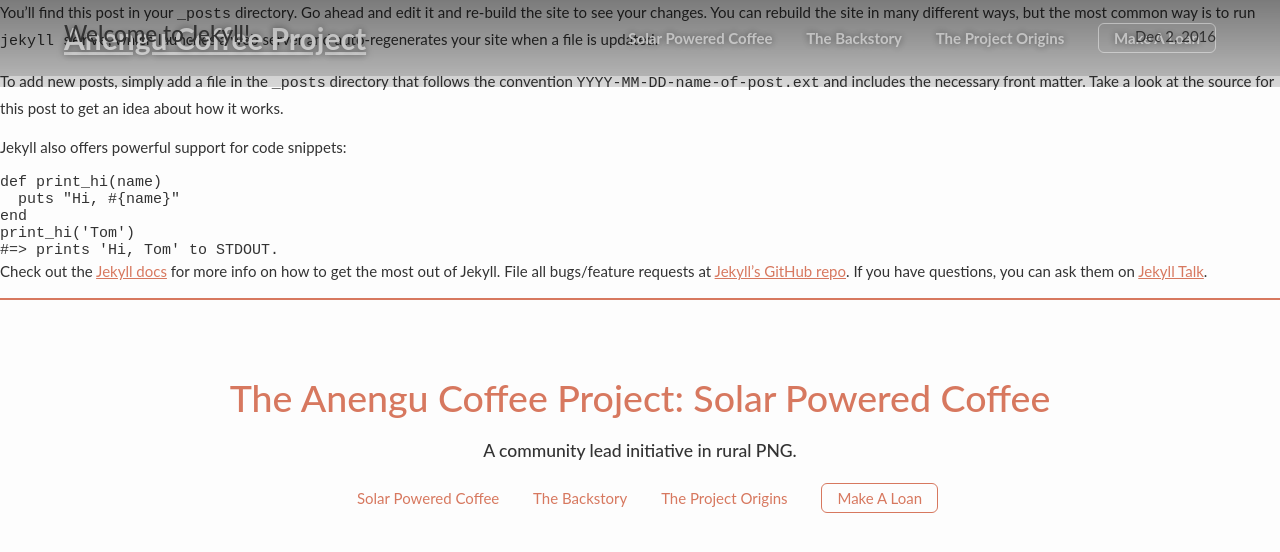
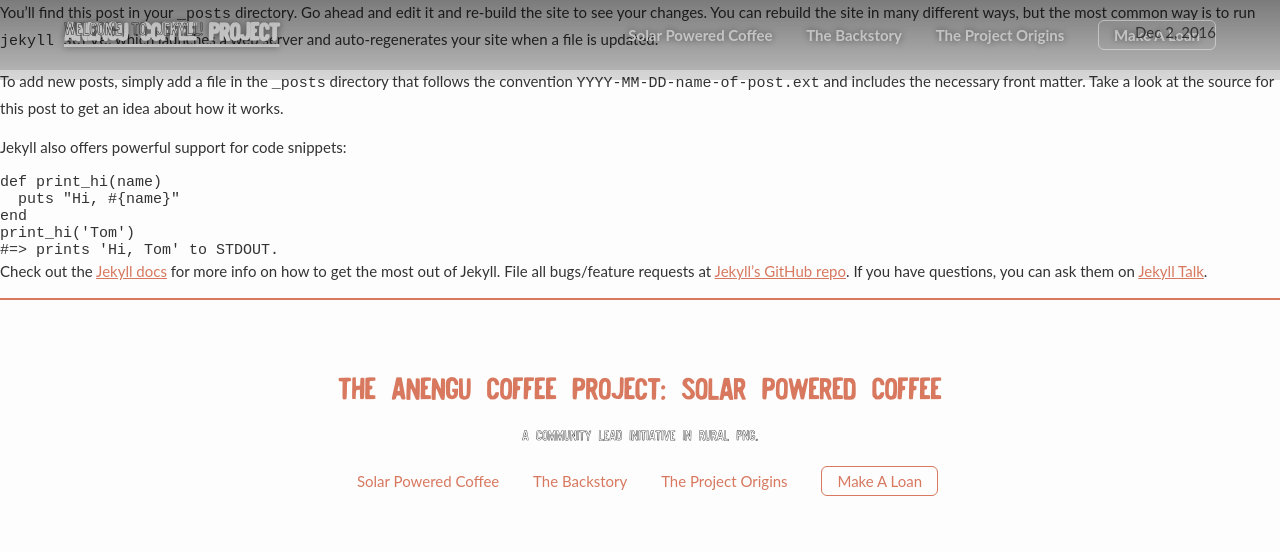
Before and after one commit to AnenguCoffeeProject/solarpoweredcoffee, a Jekyll site: the page built from _posts/2016-12-02-welcome-to-jekyll.markdown, in a window 1280 px wide. Shown: the top 552 px of the page. Built offline with Jekyll 4.4.1, drawn with Linux system fonts in a browser that asks for light colours; nearby versions of some CDN libraries.

Commit message:
Going live

```diff
--- a/_includes/header.html
+++ b/_includes/header.html
@@ -2,7 +2,7 @@
   <a class="brand" href="/">Anengu Coffee Project</a>
 
   <nav>
-    <button class="menu"><i class="fa fa-bars"></i> Menu</button>
+    <button class="menu" id="openMenu"><i class="fa fa-bars"></i> Menu</button>
     <ul>
       <li><a class="smoothScroll" href="#solarPoweredCoffee">Solar Powered Coffee</a></li>
       <li><a class="smoothScroll" href="#theBackstory">The Backstory</a></li>
@@ -12,3 +12,12 @@
   </nav>
 
 </header>
+<div class="collapsed-menu">
+  <ul>
+    <li><button class="menu" id="closeMenu"><i class="fa fa-times"></i> Close</button></li>
+    <li><a class="collapsed-item" href="#solarPoweredCoffee">Solar Powered Coffee</a></li>
+    <li><a class="collapsed-item" href="#theBackstory">The Backstory</a></li>
+    <li><a class="collapsed-item" href="#projectOrigins">The Project Origins</a></li>
+    <li><a class="collapsed-item" href="#makeLoan">Make A Loan</a></li>
+  </ul>
+</div>
--- /dev/null
+++ b/_sass/_fonts.scss
@@ -0,0 +1,10 @@
+@font-face {
+  font-family: 'Sandman_Fill';
+  src: url('/fonts/Sandman_Fill.woff') format('woff'),
+       url('/fonts/Sandman_Fill') format('truetype');
+}
+@font-face {
+  font-family: 'Sandman_Line';
+  src: url('/fonts/Sandman_Line.woff') format('woff'),
+       url('/fonts/Sandman_Line') format('truetype');
+}
--- a/_sass/_header.scss
+++ b/_sass/_header.scss
@@ -3,12 +3,15 @@
   z-index: 2;
   width: 90%;
   padding: 1.333rem 5%;
-  background: linear-gradient(to bottom, rgba(0,0,0,0.3), rgba(0,0,0,0.15));
+  background: linear-gradient(to bottom, rgba(0,0,0,0.4), rgba(0,0,0,0.25));
   font-weight: 700;
   display: flex;
   align-items: center;
   justify-content: space-between;
   transition: 0.6s ease;
+  @include for-tablet-landscape-up {
+    background: linear-gradient(to bottom, rgba(0,0,0,0.3), rgba(0,0,0,0.15));
+  }
   ul {
     display: none;
     li {
@@ -48,7 +51,10 @@
   }
   a.brand {
     font-family: "Sandman_Fill", $headings-font-family;
-    font-size: 2rem;
+    font-size: 1.5rem;
+    @include for-tablet-landscape-up {
+      font-size: 2rem;
+    }
   }
   button {
     display: block;
@@ -72,3 +78,33 @@
     text-shadow: none;
   }
 }
+.collapsed-menu {
+  display: none;
+  position: fixed;
+  z-index: 3;
+  width: 100%;
+  background: rgba(0,0,0,0.9);
+  padding: 2rem 0;
+  ul {
+    list-style-type: none;
+    li {
+      text-align: center;
+      display: block;
+      width: 100%;
+      padding: 1rem 0;
+    }
+  }
+}
+button.menu {
+  background: $brand-color;
+  font-family: "Sandman_Fill", $base-font-family;
+  font-size: 1.2rem;
+  color: #fff;
+  border: 1px solid transparent;
+  border-radius: 6px;
+  padding: 0.333rem 0.667rem;
+  i {
+    margin-right: 0.15rem;
+    font-size: 1.05rem;
+  }
+}
--- a/_sass/_index.scss
+++ b/_sass/_index.scss
@@ -17,11 +17,17 @@
   h2 {
     font-family: "Sandman_Line", $base-font-family;
     margin-bottom: 0;
-    font-size: 8rem;
+    font-size: 2.5rem;
+    @include for-tablet-portrait-up {
+      font-size: 8rem;
+    }
   }
   h1 {
     text-shadow: 0 -1px 8px rgba(0,0,0,0.5);
-    font-size: 5rem;
+    font-size: 4rem;
     font-family: "Sandman_Fill", $base-font-family;
+    @include for-tablet-portrait-up {
+      font-size: 5rem;
+    }
   }
 }
--- a/_sass/_reset.scss
+++ b/_sass/_reset.scss
@@ -8,4 +8,5 @@
 figure {
   margin: 0;
   padding: 0;
+  box-sizing: border-box;
 }
--- a/css/main.scss
+++ b/css/main.scss
@@ -7,8 +7,9 @@
   "reset",
   "variables",
   "breakpoints",
+  "fonts",
+  "base",
   "grid",
-  "base",
   "header",
   "footer",
   "index"
--- a/index.html
+++ b/index.html
@@ -39,7 +39,7 @@
 
     <p>Secondly, I would like to raise $3000 in the form of <strong>interest free LOANS</strong> from you, the 'Anengu supporters'. The loans will be used to buy a small solar panel, battery, and mains power inverter system, plus some basic tools to install and maintain the system. My plan is to travel to the village to install the system in August/September 2017 (this will be at my own expense, not from any loan money).</p>
 
-    <img src="/images/3.jpg" class="pull-right" alt="The Anengu Coffee Project: Solar Powered Coffee" />
+    <img src="/images/2.jpg" class="pull-right" alt="The Anengu Coffee Project: Solar Powered Coffee" />
 
     <p>Along with providing a constant clean energy source to run the laptops and some LED lighting in the project headquarters, the excess power will be used to run a user-pays Mobile Phone Charging Station. The proceeds of the charging station will be used to pay back the loans. It will also be a very good way to introduce the project members to basic record keeping, business finance and using bank accounts.</p>
 
@@ -47,7 +47,7 @@
 
     <p>If you decide to make a loan, it must be understood that there is absolutely no guarantee your money will be returned. This is a completely experimental idea, without any government or NGO involvement. It is totally owned and driven by the villagers. They have never been involved in anything like this before, and as such, they may not succeed, and your money may be lost. Regardless, you should be satisfied that you gave people less fortunate an opportunity to sustainably improve their standard of living.</p>
 
-    <img src="/images/3.jpg" alt="The Anengu Coffee Project: Solar Powered Coffee" />
+    <img src="/images/1.jpg" alt="The Anengu Coffee Project: Solar Powered Coffee" />
 
     <p>Thanks for reading. I really hope, with a bit of help from all of you, the people of Anengu can learn the skills they need to make real changes in their lives. If you like the concept and you’re interested in loaning any amount, whether it be $5 or $100, it will all be of help to the project.</p>
 
--- a/scripts/scripts.js
+++ b/scripts/scripts.js
@@ -26,8 +26,26 @@
     }
   });
 
-  $('.menu').click(function(){
-    $('nav ul').fadeToggle('slow');
+  $('#openMenu').click(function(){
+    $('.collapsed-menu').fadeIn('fast');
+    $(this).fadeOut('fast');
   });
 
+  $('#closeMenu').click(function(){
+    close_menu();
+  });
+
+  $('a.collapsed-item').click(function(){
+    close_menu();
+    $('html, body').animate({
+      scrollTop: $( $(this).attr('href') ).offset().top
+    }, 500);
+    return false;
+  });
+
+  function close_menu(){
+    $('.collapsed-menu').fadeOut('fast');
+    $("#openMenu").fadeIn('fast');
+  }
+
 });
```
Also changed, not shown: other parts of index.html (+1 -1 lines), fonts/Sandman_Fill.otf (added), fonts/Sandman_Fill.ttf (added), fonts/Sandman_Fill.woff (added), fonts/Sandman_Line.otf (added), fonts/Sandman_Line.ttf (added), fonts/Sandman_Line.woff (added), images/1.jpg (added), images/2.jpg (added).
